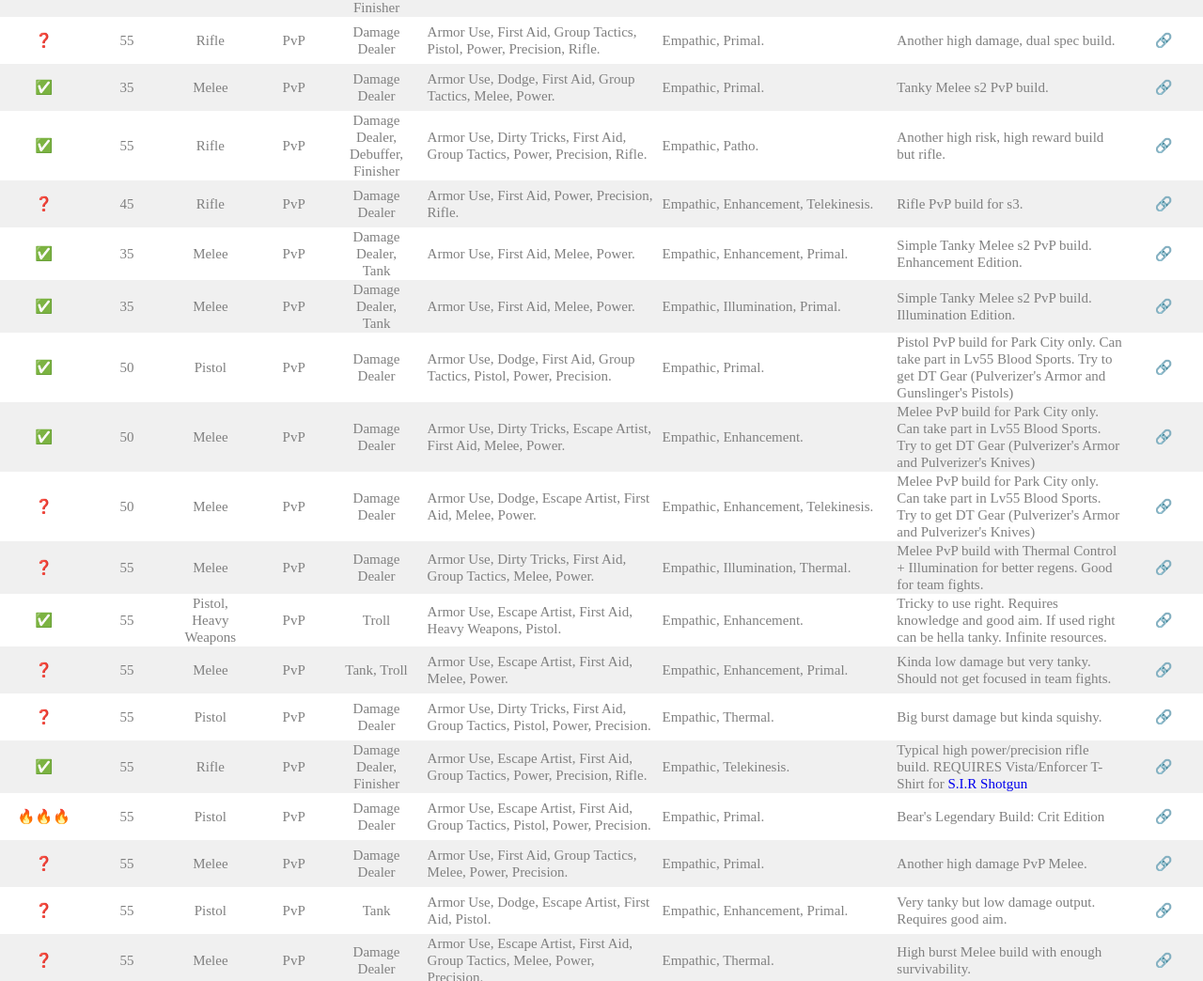
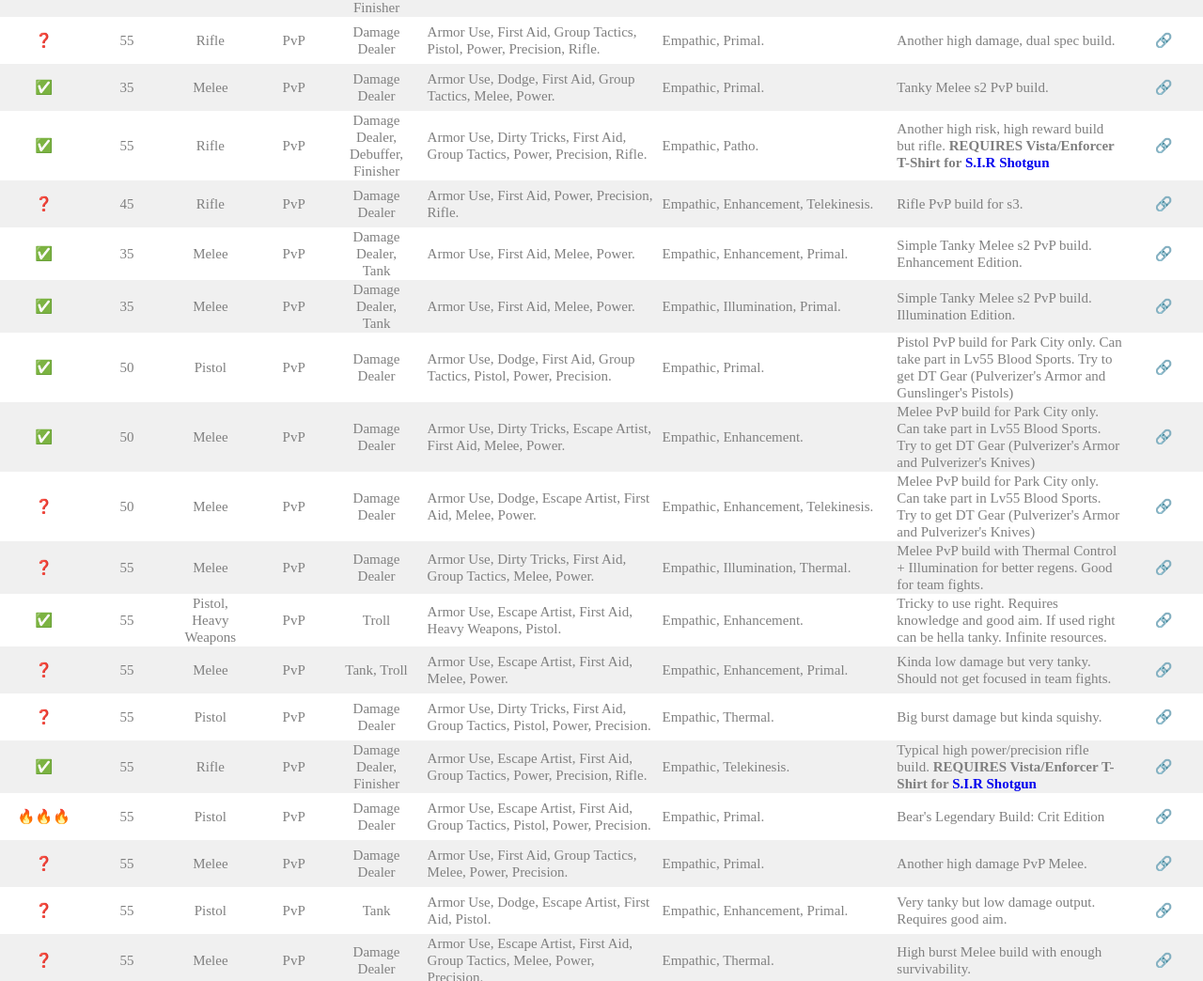
Before and after one commit to bos85/builds, a plain HTML site: page index.html in a window 1280 px wide. Shown: the part 1928-2972 px from the top of the page at 94% size. Drawn offline with Linux system fonts and the light colour scheme.

Commit message:
Updated build descriptions

```diff
--- a/index.html
+++ b/index.html
@@ -435,7 +435,7 @@
                                 <td class="column5">Damage Dealer, Debuffer, Finisher</td>
                                 <td class="column6">Armor Use, Dirty Tricks, First Aid, Group Tactics, Power, Precision, Rifle.</td>
                                 <td class="column7">Empathic, Patho.</td>
-                                <td class="column8">Another high risk, high reward build but rifle.</td>
+                                <td class="column8">Another high risk, high reward build but rifle. <b>REQUIRES Vista/Enforcer T-Shirt for <a href="https://fallenearth.fandom.com/wiki/S.I.R_Shotgun">S.I.R Shotgun</a></b></td>
                                 <td class="column9"><a href="https://bos85.github.io/planner/#37013641414D5B624C5041AA870101BAB4010101ABB09901B98281010101A80101010101" target="_blank">🔗</a></td>
                             </tr>
                             <tr>
@@ -556,7 +556,7 @@
                                 <td class="column5">Damage Dealer, Finisher</td>
                                 <td class="column6">Armor Use, Escape Artist, First Aid, Group Tactics, Power, Precision, Rifle.</td>
                                 <td class="column7">Empathic, Telekinesis.</td>
-                                <td class="column8">Typical high power/precision rifle build. REQUIRES Vista/Enforcer T-Shirt for <a href="https://fallenearth.fandom.com/wiki/S.I.R_Shotgun">S.I.R Shotgun</a></td>
+                                <td class="column8">Typical high power/precision rifle build. <b>REQUIRES Vista/Enforcer T-Shirt for <a href="https://fallenearth.fandom.com/wiki/S.I.R_Shotgun">S.I.R Shotgun</a></b></td>
                                 <td class="column9"><a href="https://bos85.github.io/planner/#37013641414E61624C5241AA010190BAB4010101ADB09901B98281010101010101017E01" target="_blank">🔗</a></td>
                             </tr>
                             <tr>
```
